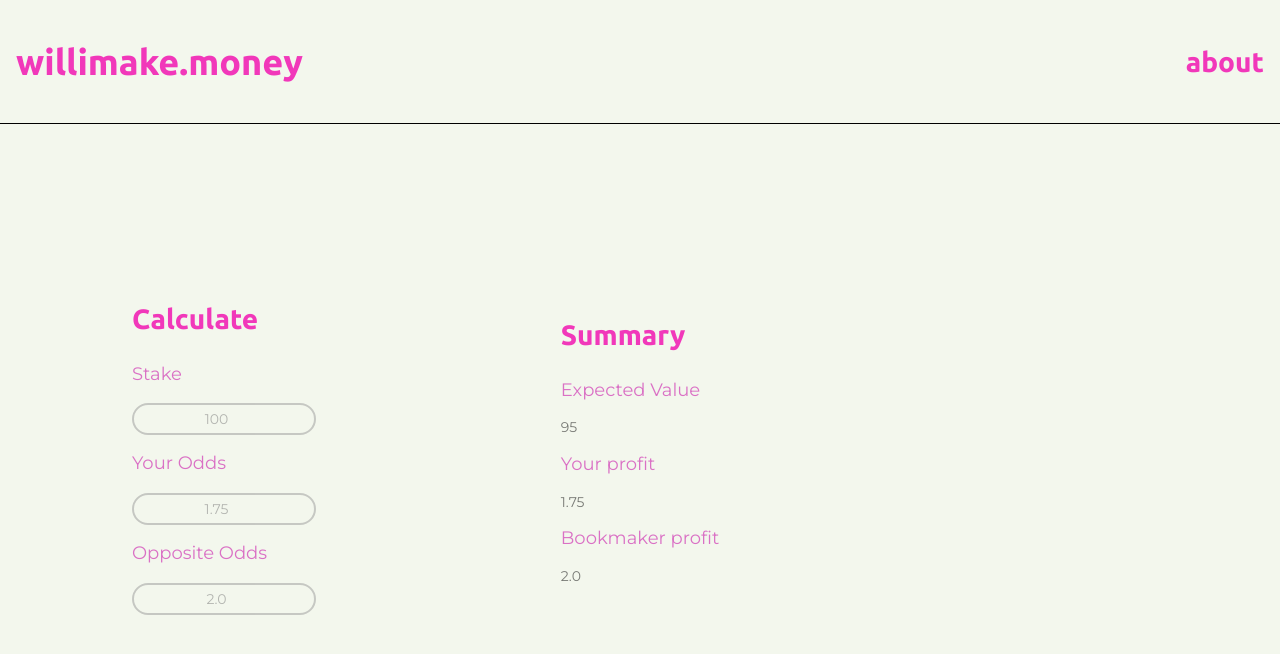
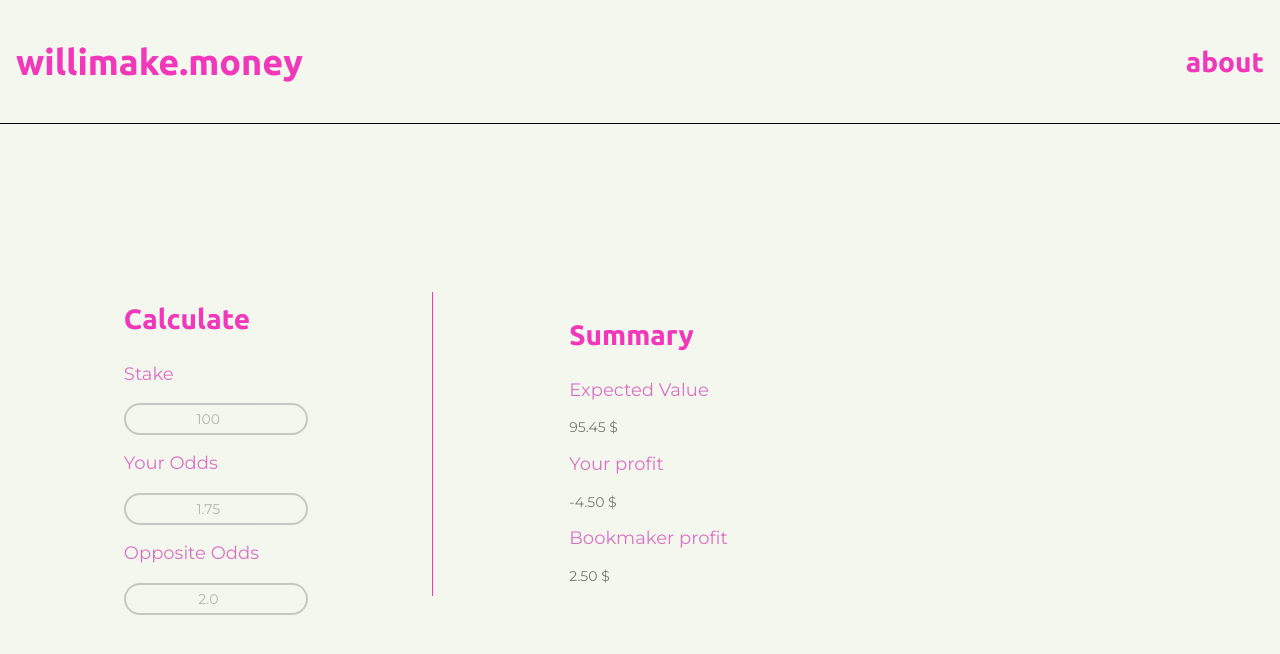
Before and after one commit to osterowsky/willimake.money, a React (Vite) app: page / in a window 1280 px wide. Shown: the top 654 px of the page. Built offline with nearby package versions, Linux system fonts and the light colour scheme.

Commit message:
minor: add line divider

```diff
--- a/src/components/Home.css
+++ b/src/components/Home.css
@@ -1,9 +1,16 @@
 #home {
     display: grid;
-    grid-template-columns: repeat(3, 1fr);
+    grid-template-columns: 1fr auto 1fr 1fr;
     padding: 1rem;
+    gap: 1rem;
     height: 80vh;
     place-items: center;
+}
+
+.divider {
+  width: 1px;
+  background-color: #F138BA;
+  height: 50%;
 }
 
 .column {
--- a/src/components/Home.tsx
+++ b/src/components/Home.tsx
@@ -7,20 +7,23 @@ export default function Home() {
         <div className="column">
             <h3>Calculate</h3>
             <p>Stake</p>
-            <input type="number" placeholder="100" className="small-text"/>
+            <input type="number" placeholder="100" step="0.01" className="small-text"/>
             <p>Your Odds</p>
-            <input type="number" placeholder="1.75" className="small-text"/>
+            <input type="number" placeholder="1.75" step="0.01" className="small-text"/>
             <p>Opposite Odds</p>
-            <input type="number" placeholder="2.0" className="small-text"/>
+            <input type="number" placeholder="2.0" step="0.01" className="small-text"/>
         </div>
+
+        <div className="divider"></div>
+
         <div className="column">
             <h3>Summary</h3>
             <p className="label">Expected Value</p>
-            <p className="small">95</p>
+            <p className="small">95.45 $</p>
             <p className="label">Your profit</p>
-            <p className="small">1.75</p>
+            <p className="small">-4.50 $</p>
             <p className="label">Bookmaker profit</p>
-            <p className="small">2.0</p>
+            <p className="small">2.50 $</p>
         </div>
     </div>
   );
```
